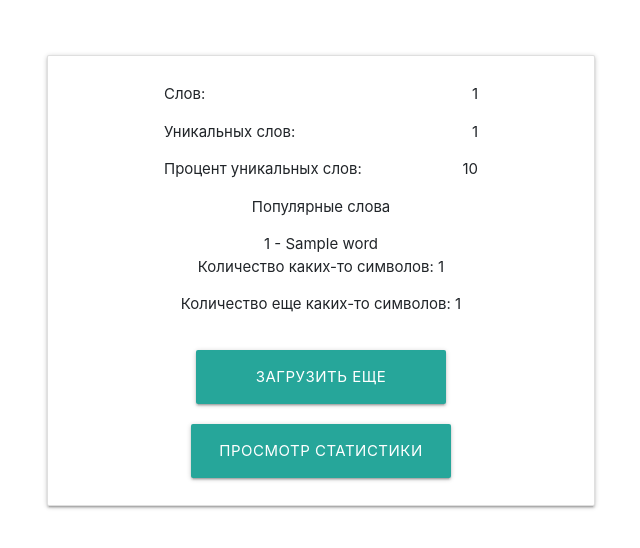
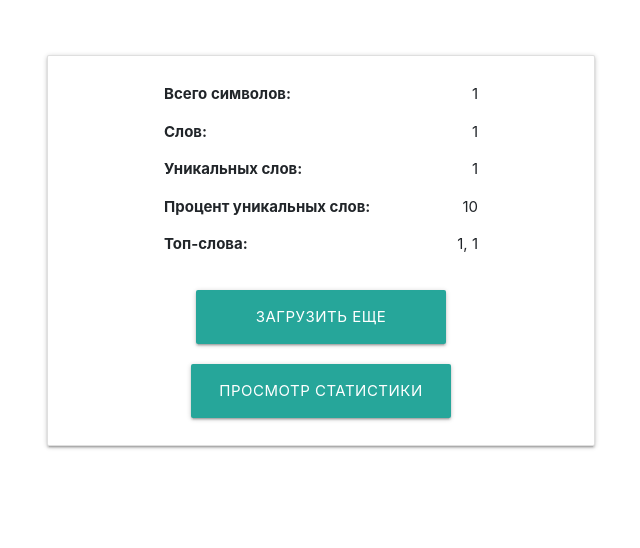
Before and after one commit to moevm/nosql1h19-report-stats, a Flask app: template src/templates/report_stat.html in a window 1280 px wide. Shown: the top 548 px of the page, without its empty margins (319-959 px from the left). Run offline with Flask 2, Linux system fonts and the light colour scheme; the template is opened without the code that fills it: most values are stand-ins (such as "Sample title", 1, 10 or a date in 2020); parts of the project's set-up code (start-up, migrations or seed data) failed here and were passed over; some libraries are stand-ins or nearby versions.

Commit message:
report_stat.html

```diff
--- /dev/null
+++ b/src/static/js/report_stat.js
@@ -0,0 +1,3 @@
+$(document).ready(function(){
+    $('.tooltipped').tooltip();
+});
--- a/src/static/styles/styles.css
+++ b/src/static/styles/styles.css
@@ -54,7 +54,13 @@
 }
 
 .rep-word-stats {
+    display: inline;
     white-space: nowrap;
+}
+
+.top-clip{
+    overflow: hidden;
+    text-overflow: clip;
 }
 
 .rep-p,  .rep-num{
@@ -63,6 +69,7 @@
 }
 
 .rep-p {
+    font-weight: 700;
     text-align: left;
 }
 
@@ -74,3 +81,7 @@
     width: 80%;
     margin: 0 auto;
 }
+
+.top-words {
+    display: inline;
+}
--- a/src/templates/report_stat.html
+++ b/src/templates/report_stat.html
@@ -18,15 +18,23 @@
                 <div class="card white h-100 justify-content-center rep-card">
                     <div class="rep-card-content">
                         <div class="rep-card-word-content">
+                                <div class="rep-word-stats"><p class="rep-p">Всего символов:</p> <p class="rep-num">{{ data['symbols']['total_raw_symbols'] }}</p></div>
                             <div class="rep-word-stats"><p class="rep-p">Слов:</p> <p class="rep-num">{{ data['words']['total_words'] }}</p></div>
                             <div class="rep-word-stats"><p class="rep-p">Уникальных слов:</p> <p class="rep-num">{{ data['words']['total_unique_words'] }}</p></div>
                             <div class="rep-word-stats"><p class="rep-p">Процент уникальных слов:</p> <p class="rep-num">{{ data['words']['persent_unique_words'] | round(2, 'common') }}</p></div>
-                            <p>Популярные слова</p>
-                            {% for word in data['words']['most_popular_words'][:5] %}
-                                <div class="top-words" href="">{{ word[0] }} - {{ word[1] }}</div>
-                            {% endfor %}
-                            <p>Количество каких-то символов: {{ data['symbols']['total_raw_symbols'] }}</p>
-                            <p>Количество еще каких-то символов: {{ data['symbols']['total_clean_symbols'] }}</p>
+                            <div class="rep-word-stats"><p class="rep-p">Топ-слова:</p>
+                                <div class="rep-num top-clip tooltipped" data-position="top"
+                                    data-tooltip="{% for word in data['words']['most_popular_words'][:4] %}
+                                                        {{ word[0] }},
+                                                   {% endfor %}
+                                                   {{ data['words']['most_popular_words'][4][0] }}"
+                                >
+                                    {% for word in data['words']['most_popular_words'][:4] %}
+                                        <div class="top-words" href="">{{ word[0] }}, </div>
+                                    {% endfor %}
+                                    {{ data['words']['most_popular_words'][4][0] }}
+                                </div>
+                            </div>
                         </div>
                         <button class="btn-large waves-effect waves-light my-rep-btn" onclick="window.location='/upload';">Загрузить еще</button><br>
                         <button class="btn-large waves-effect waves-light my-rep-btn" onclick="window.location='/select';">Просмотр статистики</button>
@@ -37,5 +45,9 @@
         </div>
     </div>
 
+    <script src="https://ajax.googleapis.com/ajax/libs/jquery/3.3.1/jquery.min.js"></script>
+    <script src="https://cdnjs.cloudflare.com/ajax/libs/materialize/1.0.0/js/materialize.min.js"></script>
+    <script src="../static/js/report_stat.js"></script>
+
 </body>
 </html>
```
